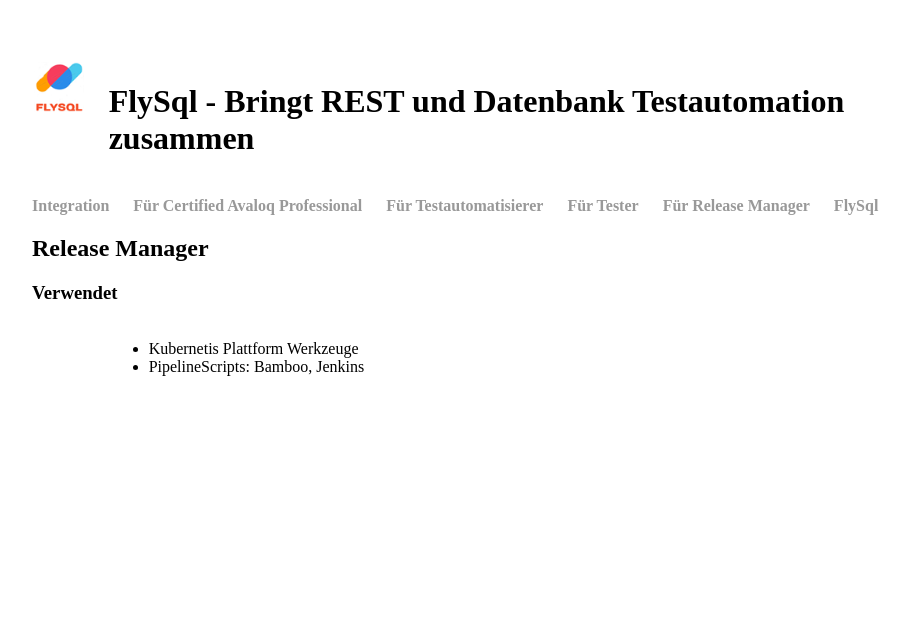
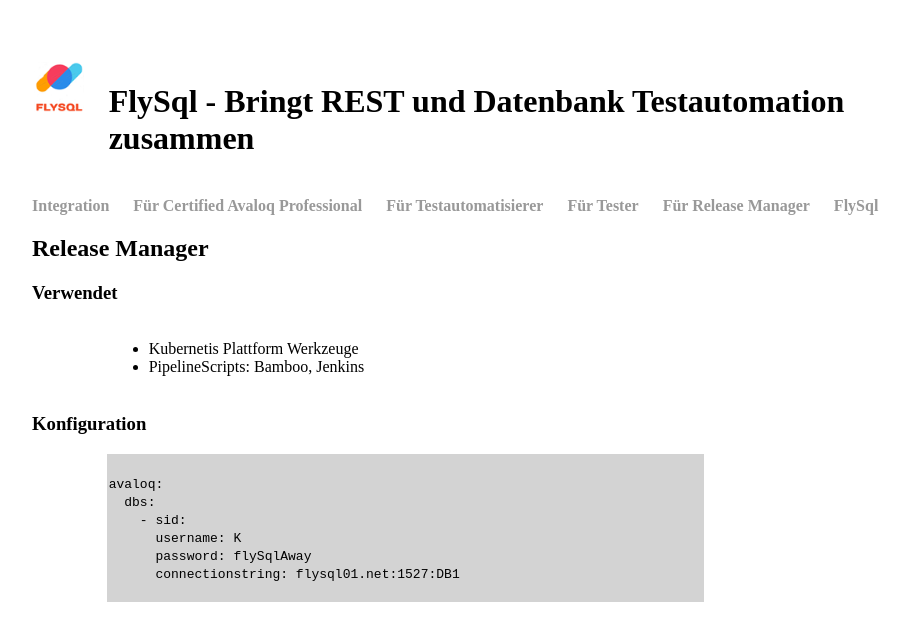
Before and after one commit to flysql/flysql.github.io, a Jekyll site: the page built from release-manager/index.html, in a window 1280 px wide. Shown: the top 641 px of the page, without its empty margins (160-1069 px from the left). Built offline with Jekyll 4.4.1, drawn with Linux system fonts in a browser that asks for light colours.

Commit message:
adds release manager config example

```diff
--- a/release-manager/index.html
+++ b/release-manager/index.html
@@ -14,4 +14,19 @@
 			</ul>
 		</div>
 	</div>
+	<h3>Konfiguration</h3>
+	<div class="row">
+		<div class="col-1"></div>
+		<div class="col-8 code-grey-font">
+			<br>
+			<span class="sql-black">avaloq:</span><br>
+			<span class="sql-black">&nbsp;&nbsp;dbs:</span><br>
+			<span class="sql-black">&nbsp;&nbsp;&nbsp;&nbsp;- sid:</span><br>
+			<span class="sql-black">&nbsp;&nbsp;&nbsp;&nbsp;&nbsp;&nbsp;username: K</span><br>
+			<span class="sql-black">&nbsp;&nbsp;&nbsp;&nbsp;&nbsp;&nbsp;password: flySqlAway</span><br>
+			<span class="sql-black">&nbsp;&nbsp;&nbsp;&nbsp;&nbsp;&nbsp;connectionstring: flysql01.net:1527:DB1</span><br>
+			<span></span></br>
+		</div>
+		<div class="col-3"></div>
+	</div>
 </div>
```
